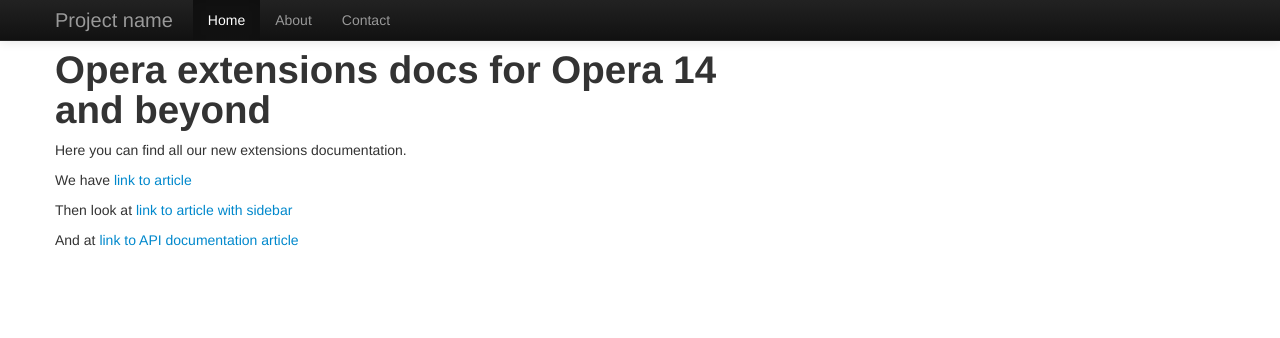
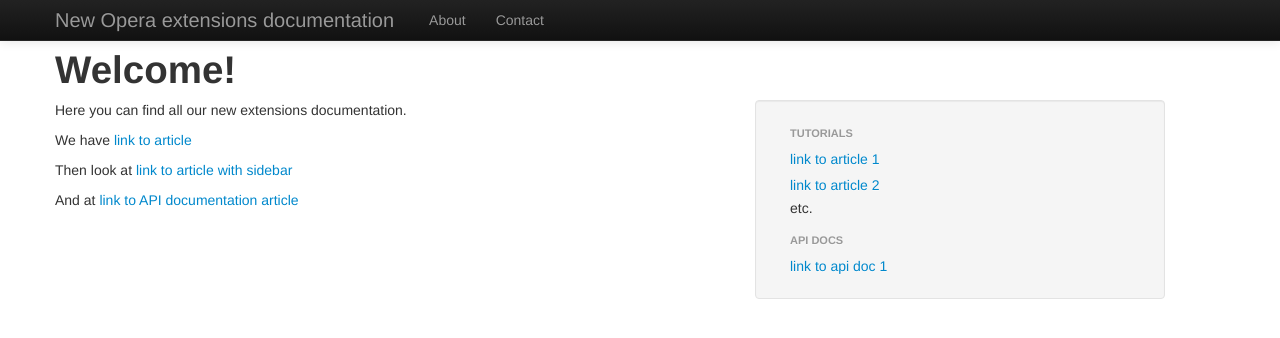
Before and after one commit to shwetank/extension-docs, a Jekyll site: the page built from index.md, in a window 1280 px wide. Shown: the top 338 px of the page. Built offline with Jekyll 4.4.1, drawn with Linux system fonts in a browser that asks for light colours; Markdown is read by kramdown in place of the engine named in the settings.

```diff
--- a/_includes/footer.html
+++ b/_includes/footer.html
@@ -7,6 +7,7 @@
       var path = location.pathname.substring(1);
       if ( path )
         $('#sidebar a[href$="' + path + '"]').parent().attr('class', 'active');
+        $('#navbar ul a[href$="' + path + '"]').parent().attr('class', 'active');
     });
    // see http://docs.jquery.com/Tutorials:Auto-Selecting_Navigation
   </script>
--- a/_includes/header.html
+++ b/_includes/header.html
@@ -26,12 +17,11 @@
       <span class="icon-bar"></span>
       <span class="icon-bar"></span>
      </button>
-     <a class="brand" href="#">Project name</a>
+     <a class="brand" href="/">New Opera extensions documentation</a>
      <div class="nav-collapse collapse">
       <ul class="nav">
-       <li class="active"><a href="#">Home</a></li>
-       <li><a href="#about">About</a></li>
-       <li><a href="#contact">Contact</a></li>
+       <li><a href="about.html">About</a></li>
+       <li><a href="contact.html">Contact</a></li>
       </ul>
      </div><!--/.nav-collapse -->
     </div>
--- a/index.md
+++ b/index.md
@@ -1,6 +1,6 @@
 ---
-layout: default
-title: Opera extensions docs for Opera 14 and beyond
+layout: default-withsidebar
+title: Welcome!
 ---
 Here you can find all our new extensions documentation.
 
```
Also changed, not shown: other parts of _includes/header.html (+0 -9 lines), about.md (added, +5 -0 lines), contact.md (added, +9 -0 lines).
